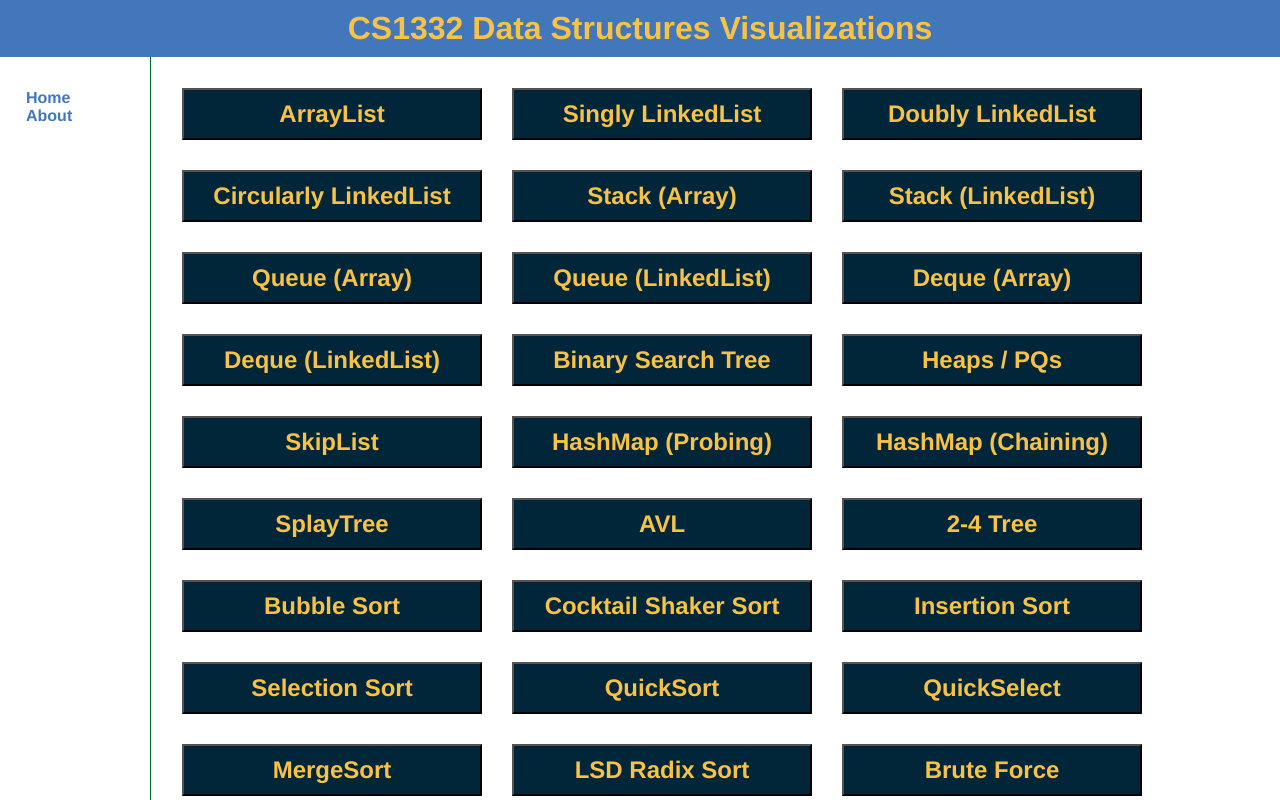
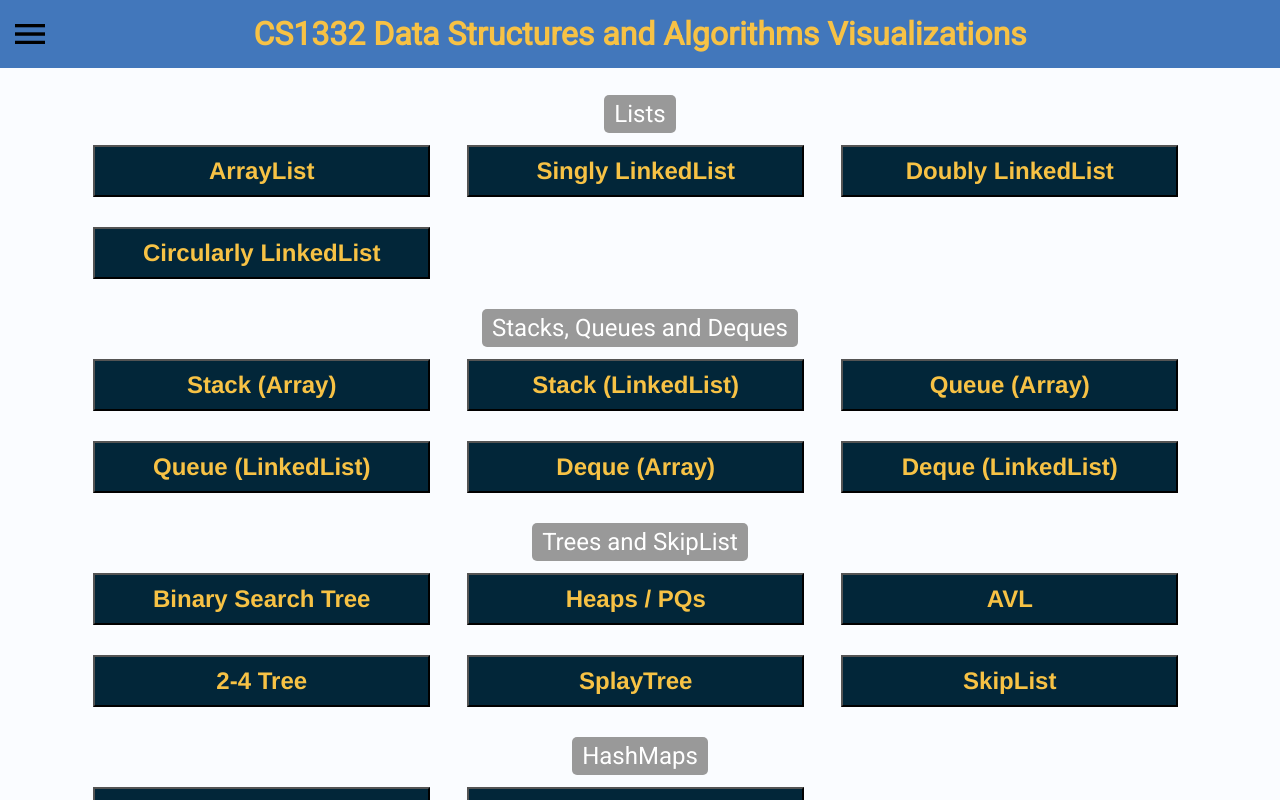
Before and after one commit to RodrigoDLPontes/visualization-tool, a React (Create React App) app: page / in a window 1280 px wide. Shown: the top 800 px of the page. Built offline with nearby package versions, Linux system fonts and the light colour scheme.

Commit message:
Menu UI update

```diff
--- a/public/404.html
+++ b/public/404.html
@@ -3,6 +3,7 @@
     <head>
         <meta charset="utf-8" />
         <title>Single Page Apps for GitHub Pages</title>
+        <link href="https://fonts.googleapis.com/css?family=Roboto&display=swap" rel="stylesheet">
         <script type="text/javascript">
             // Single Page Apps for GitHub Pages
             // https://github.com/rafrex/spa-github-pages
--- a/public/index.html
+++ b/public/index.html
@@ -3,6 +3,7 @@
         <!-- <link rel="stylesheet" href="visualPages.css" /> -->
         <title>CS1332 Data Structures Visualizations</title>
         <link rel="shortcut icon" href="favicon.ico" />
+        <link href="https://fonts.googleapis.com/css?family=Roboto&display=swap" rel="stylesheet">
         <!-- Start Single Page Apps for GitHub Pages -->
         <script type="text/javascript">
             // Single Page Apps for GitHub Pages
--- a/src/AlgoList.js
+++ b/src/AlgoList.js
@@ -2,7 +2,7 @@ import * as algos from './algo';
 
 // After adding the export in algos/index.js, add new algorithms in the following format:
 // AlgorithmName: ['Menu Display Name', algos.ClassName, 'Verbose Display Name (optional)']
-export default {
+export const algoMap = {
 	ArrayList: ['ArrayList', algos.ArrayList],
 	LinkedList: ['Singly LinkedList', algos.LinkedList],
 	DoublyLinkedList: ['Doubly LinkedList', algos.DoublyLinkedList],
@@ -41,3 +41,22 @@ export default {
 	DPLCS: ['LCS', algos.DPLCS, 'Longest Common Subsequence'],
 	Floyd: ['Floyd-Warshall', algos.Floyd],
 };
+
+export const algoList = [
+	'Lists',
+	'ArrayList', 'LinkedList', 'DoublyLinkedList', 'CircularlyLinkedList',
+	'Stacks, Queues and Deques',
+	'StackArray', 'StackLL', 'QueueArray', 'QueueLL', 'DequeArray', 'DequeLL',
+	'Trees and SkipList',
+	'BST', 'Heap', 'AVL', 'BTree', 'SplayTree', 'SkipList',
+	'HashMaps',
+	'ClosedHash', 'OpenHash',
+	'Sorting Algorithms',
+	'BubbleSort', 'CocktailSort', 'InsertionSort', 'SelectionSort', 'QuickSort', 'QuickSelect', 'MergeSort', 'LSDRadix',
+	'String Searching Algorithms',
+	'BruteForce', 'BoyerMoore', 'KMP', 'RabinKarp',
+	'Graph Algorithms',
+	'BFS', 'DFS', 'Dijkstra', 'Prim', 'Kruskal',
+	'Dynamic Programming Algorithms',
+	'DPLCS', 'Floyd'
+]
--- a/src/css/AlgoScreen.css
+++ b/src/css/AlgoScreen.css
@@ -37,6 +37,10 @@
     background-image: url('../img/examples-selected.png');
 }
 
+.VisualizationMainPage #examplesButton::-moz-focus-inner {
+    border: 0;
+}
+
 .VisualizationMainPage #generalAnimationControlSection {
     background: #f7c245;
     color: #006600;
@@ -45,7 +49,7 @@
 .VisualizationMainPage #header {
     background: #4277bb;
     color: #f7c245;
-	padding: 0 10px 0 20px;
+    padding: 0 10px 0 5px;
 }
 
 .VisualizationMainPage #header a:visited {
--- a/src/css/App.css
+++ b/src/css/App.css
@@ -1,17 +1,12 @@
-/* controlling the look of the left-hand menu */
-
 body {
-    font: 100% Helvetica Neue, Helvetica, Arial, sans-serif;
-    /* background: #666666; */
-    margin: 0; /* it's good practice to zero the margin and padding of the body element to account for differing browser defaults */
+    font: 100% 'Roboto', Helvetica Neue, Helvetica, Arial, sans-serif;
+    margin: 0;
     padding: 0;
-    /* text-align: center; /* this centers the container in IE 5* browsers. The text is then set to the left aligned default in the #container selector */
     color: #000000;
 }
 
 .about {
     margin-left: 30px;
-    text-align: center;
 }
 
 .code {
@@ -19,15 +14,28 @@ body {
 }
 
 .menu {
-    float: left;
-    /* height: 88%; */
-    line-height: 110%;
-    margin-left: -30px;
-    /* border-right:1px solid #004D99; /* solid grey;  */
+    position: fixed;
+    top: 68px;
+    left: -240px;
+    height: 100%;
+    width: 200px;
+    background-color: #80b3ff;
+    opacity: 0%;
+    line-height: 2.5em;
     padding: 1em;
-    width: 150px;
-    /* font-family: Helvetica, sans-serif;
-	color: #66EEEE; */
+    border-right: 2px solid #4277bb;
+}
+
+.menu.show {
+    left: -20px;
+    opacity: 97%;
+    animation-name: enter;
+    animation-duration: 0.5s;
+}
+
+.menu.hide {
+    animation-name: exit;
+    animation-duration: 0.5s;
 }
 
 .menu ul {
@@ -35,9 +43,18 @@ body {
 }
 
 .menu a {
+    font-size: 1.4em;
     font-weight: bold;
     text-decoration: none;
-    color: #4277bb;
+    color: white;
+}
+
+.menu a:hover {
+    color: #f7c245;
+}
+
+.content {
+    background-color: #fafcff;
 }
 
 .content h1 {
@@ -53,7 +70,6 @@ body {
 }
 
 .content a {
-    /* font-weight: bold; */
     text-decoration: none;
     color: #5c9ba4;
 }
@@ -62,33 +78,10 @@ body {
     color: #f7c245;
 }
 
-.menu a:hover {
-    color: #f7c245;
-}
-
-.menu a:visited {
-    /* color:grey; */
-}
-
-.about a {
-    /* font-weight: bold; */
-    text-decoration: none;
-    color: #5c9ba4;
-}
-
-.about a:hover {
-    color: #f7c245;
-}
-
-.about a:visited {
-    /* color:grey; */
-}
-
 .text,
 .personal {
     margin: 0px 100px 100px 200px;
     position: absolute;
-    font-family: Helvetica Neue, Helvetica, Arial, sans-serif;
 }
 
 .personal a {
@@ -100,30 +93,56 @@ body {
     color: #f7c245;
 }
 
-.personal a:visited {
-    /* color: #006633; */
+.header {
+    position: fixed;
+    width: 100%;
+}
+
+.header button {
+    position: absolute;
+    top: 50%;
+    left: 10px;
+    transform: translateY(-50%);
+    background-image: url('../img/menu.png');
+    background-repeat: no-repeat;
+    background-size: contain;
+    background-position: center;
+    background-color: transparent;
+    border: none;
+    width: 40px;
+    height: 40px;
+    outline: none;
+    cursor: pointer;
+    outline: none;
+}
+
+.header button.selected {
+    background-image: url('../img/menu-open.png');
+}
+
+.header button::-moz-focus-inner {
+    border: 0;
 }
 
 div.header h1 {
     margin: 0;
-    padding: 10px 0;
+    padding: 15px;
     text-align: center;
 }
 
 div.container {
     width: 100%;
-    /* height: 100%; */
     margin: 0px;
-    /* border:1px solid #004D99; /* solid grey; */
-    line-height: 100%;
 }
 
 div.header,
 div.footer {
-    font: 100% Helvetica Neue, Helvetica, Arial, sans-serif;
     color: #f7c245;
     background: #4277bb;
-    /* border:1px solid grey; */
+}
+
+.footer {
+    padding-left: 10px;
 }
 
 .footer a {
@@ -136,29 +155,87 @@ h1.header {
 }
 
 div.content {
-    margin-left: 150px;
-    border-left: 1px solid #006633;
-    padding: 1em;
+    padding: 5em 1em 1em 1em;
 }
 
 .contact {
     text-align: center;
     margin: 25px 0px 0px 400px;
     position: absolute;
-    font-family: Helvetica Neue, Helvetica, Arial, sans-serif;
 }
 
-a {
-    cursor: pointer;
+.content a {
+    cursor: default;
 }
 
 input.button {
-    font: 100% Helvetica Neue, Helvetica, Arial, sans-serif;
+    font-family: Cantarell, Helvetica Neue, Helvetica, Arial, sans-serif;
     font-size: 1.5em;
     font-weight: bold;
     color: #f7c245;
     background-color: #022639;
-    width: 300px;
+    width: 90%;
     padding: 10px;
     margin: 15px;
+    cursor: pointer;
 }
+
+.outerFlex {
+    display: flex;
+    align-items: center;
+    flex-direction: column;
+}
+
+.innerFlex {
+    display: flex;
+    flex-wrap: wrap;
+    width: 90%;
+}
+
+.divider {
+    width: 100%;
+    text-align: center;
+    font-size: 1.5em;
+    margin: 20px 0px 2px 0px;
+}
+
+.divider span {
+    background-color: #999;
+    color: white;
+    border-radius: 5px;
+    padding: 5px 10px;
+}
+
+@media screen and (min-width: 1280px) {
+    .content a {
+        width: 25%;
+    }
+}
+
+@media screen and (min-width: 1020px) and (max-width: 1280px) {
+    .content a {
+        width: 33.3%;
+    }
+}
+
+@media screen and (min-width: 700px) and (max-width: 1020px) {
+    .content a {
+        width: 50%;
+    }
+}
+
+@media screen and (max-width: 700px) {
+    .content a {
+        width: 100%;
+    }
+}
+
+@keyframes enter {
+    from {left: -240px; opacity: 0%}
+    to {left: -20px; opacity: 97%;}
+}
+
+@keyframes exit {
+    from {left: -20px; opacity: 97%}
+    to {left: -240px; opacity: 0%;}
+}
--- a/src/screens/AboutScreen.js
+++ b/src/screens/AboutScreen.js
@@ -1,7 +1,7 @@
 import React from 'react';
 
 const AboutScreen = () => (
-	<>
+	<div className="about">
 		<p>
 			This is a tool to help you visualize and understand the data structures and algorithms
 			covered in Georgia Tech's CS1332 course. It is based on the{' '}
@@ -25,7 +25,7 @@ const AboutScreen = () => (
 				Material UI
 			</a>.
 		</p>
-	</>
+	</div>
 );
 
 export default AboutScreen;
--- a/src/screens/Home.js
+++ b/src/screens/Home.js
@@ -1,21 +1,31 @@
 import '../css/App.css';
 import { Link, Route, Switch } from 'react-router-dom';
+import { algoList, algoMap } from '../AlgoList';
 import AboutScreen from './AboutScreen';
 import React from 'react';
-import algoList from '../AlgoList';
 
-const Home = () => (
+class Home extends React.Component {
+
+	state = { menuVisible: null };
+
+	render() {
+		const menuClass = {null: '', true: 'show', false: 'hide'};
+		return (
 			<div className="container">
 				<div className="header">
-			<h1>CS1332 Data Structures Visualizations</h1>
+					<button
+						className={this.state.menuVisible ? 'selected' : ''}
+						onClick={this.toggleMenu}
+					></button>
+					<h1>CS1332 Data Structures and Algorithms Visualizations</h1>
 				</div>
-		<div className="menu">
+				<div className={`menu ${menuClass[this.state.menuVisible]}`}>
 					<ul>
 						<li>
-					<Link to="/">Home</Link>
+							<Link to="/" onClick={this.toggleMenu}>Home</Link>
 						</li>
 						<li>
-					<Link to="/about">About</Link>
+							<Link to="/about" onClick={this.toggleMenu}>About</Link>
 						</li>
 					</ul>
 				</div>
@@ -23,13 +33,21 @@ const Home = () => (
 				<div className="content">
 					<Switch>
 						<Route exact path="/">
+							<div className="outerFlex">
+								<div className="innerFlex">
 								{
-					Object.entries(algoList).map(([name, disp], idx) =>
+									algoList.map((name, idx) => algoMap[name] ?
 										<Link to={`/${name}`} key={idx}>
-							<input className="button" type="button" value={disp[0]} />
+											<input className="button" type="button" value={algoMap[name][0]} />
 										</Link>
+										:
+										<div key={idx} className="divider">
+											<span>{name}</span>
+										</div>
 									)
 								}
+								</div>
+							</div>
 						</Route>
 						<Route path="/about">
 							<AboutScreen />
@@ -38,9 +56,13 @@ const Home = () => (
 				</div>
 
 				<div className="footer">
-			Copyright 2011 <a href="http://www.cs.usfca.edu/galles">David Galles</a>
+					Copyright 2019 <a href="https://rodrigodlpontes.github.io/website/">Rodrigo Pontes</a>, Copyright 2011 <a href="http://www.cs.usfca.edu/galles">David Galles</a>
 				</div>
 			</div>
 		);
+	}
+
+	toggleMenu = () => this.setState(state => ({ menuVisible: !state.menuVisible }));
+}
 
 export default Home;
```
Also changed, not shown: src/screens/AlgoScreen.js (+11 -13 lines), src/img/menu-open.png (added), src/img/menu.png (added). Lines whose indentation alone changed are shown as unchanged.
